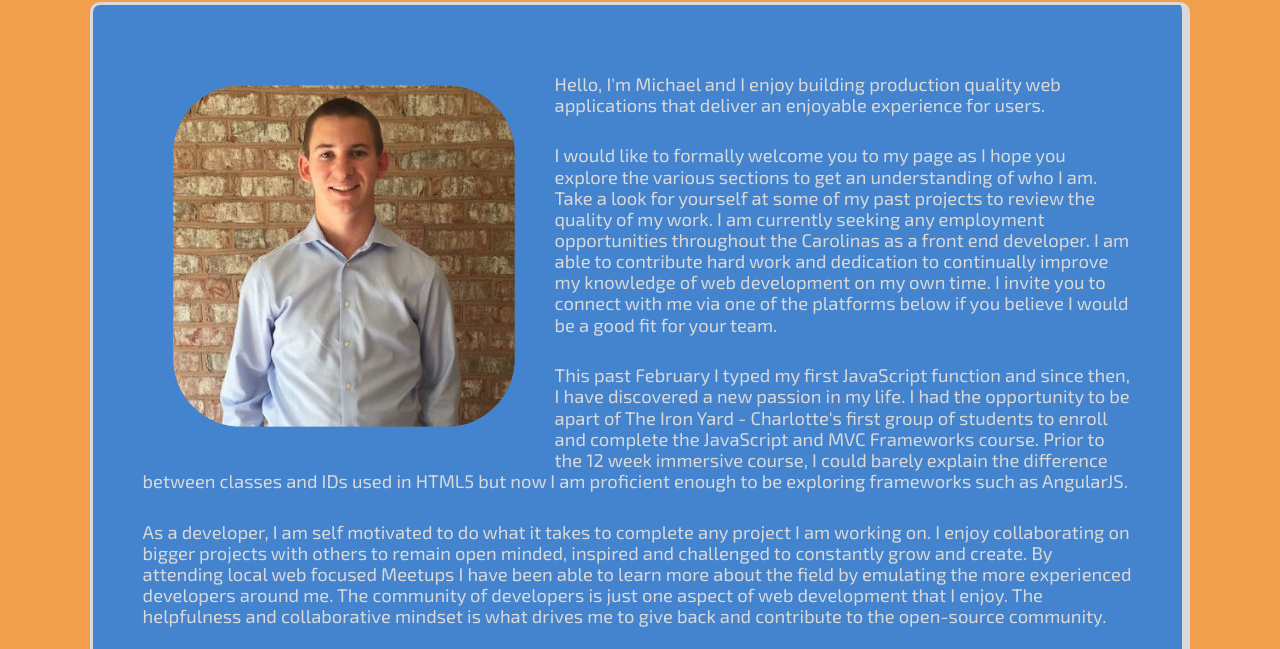
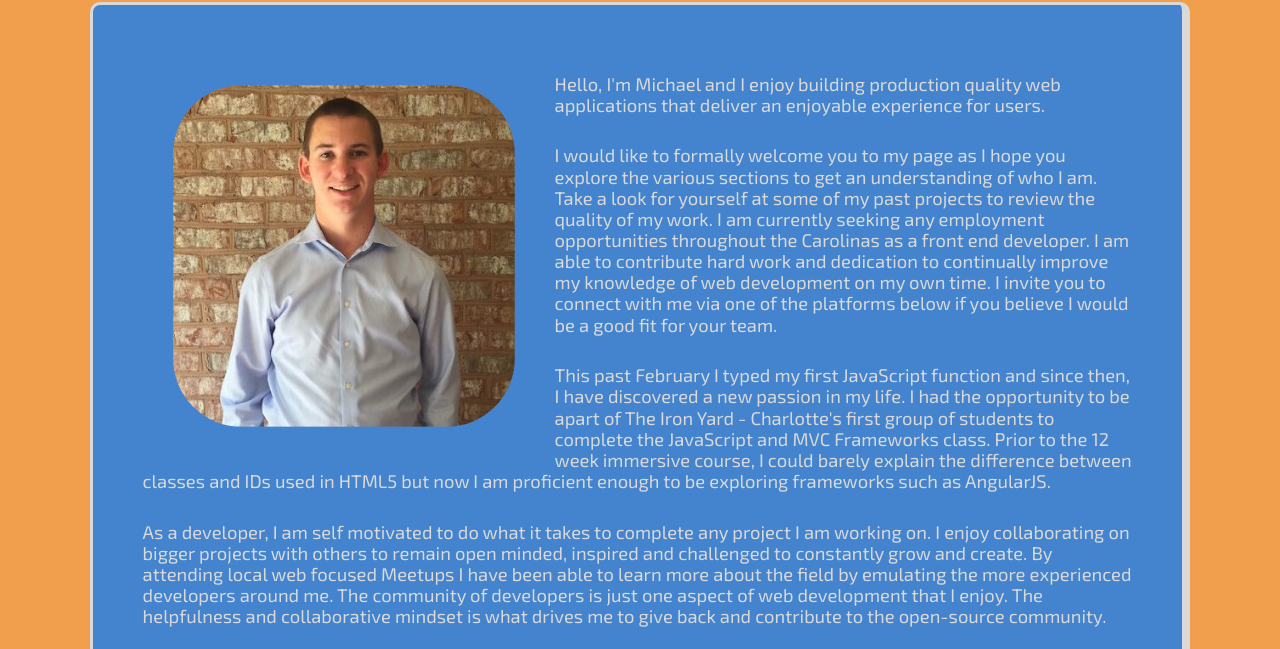
Before and after one commit to MichaelWDanko/portfolio, a website: page index.html in a window 1280 px wide. Shown: the part 151-800 px from the top of the page. Drawn offline with nearby package versions, Linux system fonts and the light colour scheme; files that its build step writes are made by us from their sources.

Commit message:
Updated About Me section

```diff
--- a/index.html
+++ b/index.html
@@ -36,7 +36,7 @@
 
                 <p>I would like to formally welcome you to my page as I hope you explore the various sections to get an understanding of who I am. Take a look for yourself at some of my past projects to review the quality of my work. I am currently seeking any employment opportunities throughout the Carolinas as a front end developer. I am able to contribute hard work and dedication to continually improve my knowledge of web development on my own time. I invite you to connect with me via one of the platforms below if you believe I would be a good fit for your team. </p>
 
-                <p> This past February I typed my first JavaScript function and since then, I have discovered a new passion in my life. I had the opportunity to be apart of The Iron Yard - Charlotte's first group of students to enroll and complete the JavaScript and MVC Frameworks course. Prior to the 12 week immersive course, I could barely explain the difference between classes and IDs used in HTML5 but now I am proficient enough to be exploring frameworks such as AngularJS.</p>
+                <p> This past February I typed my first JavaScript function and since then, I have discovered a new passion in my life. I had the opportunity to be apart of The Iron Yard - Charlotte's first group of students to complete the JavaScript and MVC Frameworks class. Prior to the 12 week immersive course, I could barely explain the difference between classes and IDs used in HTML5 but now I am proficient enough to be exploring frameworks such as AngularJS.</p>
 
                 <p>As a developer, I am self motivated to do what it takes to complete any project I am working on. I enjoy collaborating on bigger projects with others to remain open minded, inspired and challenged to constantly grow and create. By attending local web focused Meetups I have been able to learn more about the field by emulating the more experienced developers around me. The community of developers is just one aspect of web development that I enjoy. The helpfulness and collaborative mindset is what drives me to give back and contribute to the open-source community.</p>
 
```
